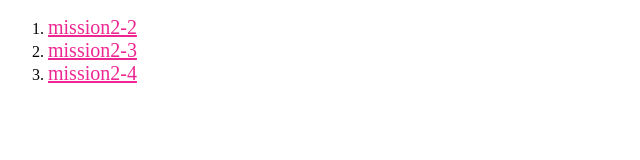
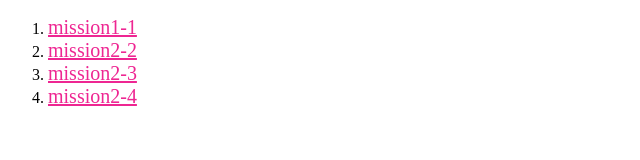
Before and after one commit to kelrvins/kelrvins.github.io, a plain HTML site: page index.html in a window 1280 px wide. Shown: the whole page, without its empty margins (0-640 px from the left). Drawn offline with Linux system fonts and the light colour scheme.

Commit message:
修改index

```diff
--- a/index.html
+++ b/index.html
@@ -13,6 +13,7 @@
   </head>
   <body>
     <ol>
+      <li><a href="mission1.html" target="_blank">mission1-1</a></li>
       <li><a href="mission2.html" target="_blank">mission2-2</a></li>
         <li><a href="mission3.html" target="_blank">mission2-3</a></li>
         <li><a href="mission4.html" target="_blank">mission2-4</a></li>
```
